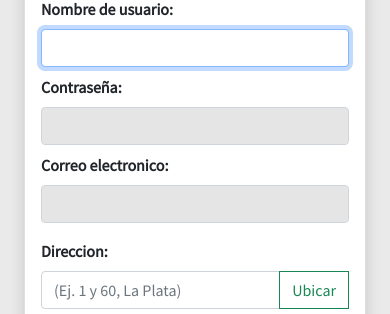
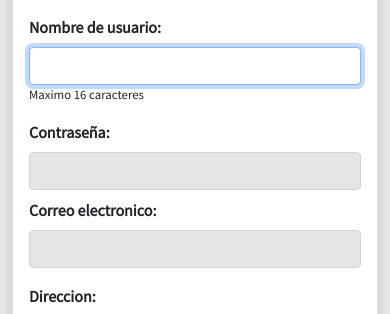
Before and after one commit to Nadzt/MascotasLP, a Node server app: page /registrarse in a window 390 px wide. Shown: the part 388-702 px from the top of the page. Run offline with Node 20, Linux system fonts and the light colour scheme; some libraries are stand-ins or nearby versions.

Commit message:
various fixes

```diff
--- a/public/javascripts/mapIndex.js
+++ b/public/javascripts/mapIndex.js
@@ -14,7 +14,7 @@ if(userLat){
 function initMap() {
     map = new google.maps.Map(document.getElementById("map-index"), {
         center: mapCenter,
-        zoom: 14,
+        zoom: 16,
         mapId: `e952df45373f5c93`,
         scrollwheel: true,
         disableDoubleClickZoom: true,
--- a/public/javascripts/mapIndexFound.js
+++ b/public/javascripts/mapIndexFound.js
@@ -14,7 +14,7 @@ if(userLat){
 function initMap() {
     map = new google.maps.Map(document.getElementById("map-index"), {
         center: mapCenter,
-        zoom: 14,
+        zoom: 16,
         mapId: `e952df45373f5c93`,
         scrollwheel: true,
         disableDoubleClickZoom: true,
--- a/public/stylesheets/register.css
+++ b/public/stylesheets/register.css
@@ -1,5 +1,6 @@
 .div-register {
     font-weight: 600;
+    width: 45%;
 }
 
 .input-register {
@@ -13,3 +14,25 @@
 #geometry {
     display: none;
 }
+
+@media(max-width:991px){
+    .div-register {
+        width: 65%;
+    }
+}
+
+@media(max-width:767px){
+    .div-register {
+        width: 85%;
+    }
+}
+
+@media(max-width:575px){
+    .div-register {
+        width: 100%;
+    }
+
+    .container {
+        padding: 0px;
+    }
+}
--- a/public/stylesheets/showPage.css
+++ b/public/stylesheets/showPage.css
@@ -176,6 +176,12 @@
     }
 }
 
+@media (min-width:992px) {
+    #sendCommentButton  {
+        display: none;
+    }
+}
+
 @media (max-width:768px) {
     .avatar {
         height: 40px;
--- a/routes/misc.js
+++ b/routes/misc.js
@@ -8,4 +8,7 @@ router.get("/terminos", miscController.terminos);
 // Politica de privacidad
 router.get("/privacidad", miscController.politica);
 
+// Pagina de contacto
+router.get("/contacto", miscController.contact);
+
 module.exports = router;
--- a/views/found/show.ejs
+++ b/views/found/show.ejs
@@ -136,6 +136,9 @@
                     <div class="col-10 col-sm-11 col-md-9 offset-md-1 col-lg-10 offset-lg-1 col-xl-11 offset-xl-0">
                         <textarea class="form-control comment-body autosize mdTextArea" name="body" id="body" cols="30" rows="1" placeholder="Escribe un comentario..." required></textarea>
                         <div class="invalid-feedback">No se pueden enviar comentarios vacios</div>
+                        <div style="display: flex; size: 100%;">
+                            <button class="btn btn-secondary mt-1 ms-auto" style="border-radius: 10px; font-size: .75rem;" id="sendCommentButton">Enviar <i class="fas fa-arrow-right"></i></button>
+                        </div>
                     </div>
                 </div>
             </form>
--- a/views/layouts/partials/navbar.ejs
+++ b/views/layouts/partials/navbar.ejs
@@ -8,9 +8,15 @@
         <div class="navbar-collapse collapse" id="navbarCollapseContent">
             <div class="navbar-nav">
                 <a class="nav-link" href="/">Home</a>
-                <a class="nav-link" id="link1" href="/mascotas">Mascotas Perdidas</a>
-                <a class="nav-link" id="link2" href="/encontradas">Mascotas Encontradas</a>
+                <a class="nav-link" id="link1" href="/mascotas">Perdidas</a>
+                <a class="nav-link" id="link2" href="/encontradas">Encontradas</a>
                 <a class="nav-link" id="link3" href="/nueva">Crear Publicacion</a>
+                <li class="nav-item dropdown">
+                    <a class="nav-link dropdown-toggle" href="#" id="navbarDropdown" role="button" data-bs-toggle="dropdown" aria-expanded="false">Otros</a>
+                    <ul class="dropdown-menu navbar-style" aria-labelledby="navbarDropdown">
+                      <li><a class="nav-link" href="/contacto">Contacto</a></li>
+                    </ul>
+                </li>
             </div>
             <div class="navbar-nav ms-auto">
                 <% if(!currentUser) {%>
--- a/views/pets/show.ejs
+++ b/views/pets/show.ejs
@@ -135,6 +135,9 @@
                     <div class="col-10 col-sm-11 col-md-9 offset-md-1 col-lg-10 offset-lg-1 col-xl-11 offset-xl-0">
                         <textarea class="form-control comment-body autosize" name="body" id="body" cols="30" rows="1" placeholder="Escribe un comentario..." required></textarea>
                         <div class="invalid-feedback">No se pueden enviar comentarios vacios</div>
+                        <div style="display: flex; size: 100%;">
+                            <button class="btn btn-secondary mt-1 ms-auto" style="border-radius: 10px; font-size: .75rem;" id="sendCommentButton">Enviar <i class="fas fa-arrow-right"></i></button>
+                        </div>
                     </div>
                 </div>
             </form>
--- a/views/users/register.ejs
+++ b/views/users/register.ejs
@@ -13,12 +13,15 @@
 
                         <div class="mb-2">
                             <label class="form-label" for="username">Nombre de usuario:</label>
-                            <input class="form-control input-register" type="text" name="username" id="username" required autofocus>
+                            <input class="form-control input-register" type="text" name="username" id="username" maxlength="16" minlength="3" pattern="([^\s][A-z0-9À-ž\s]+[^\s])" required autofocus>
+                            <p style="font-size: .8rem; font-weight: 100;">Maximo 16 caracteres</p>
+                            <div class="invalid-feedback" style="font-weight: 100;">Nombre de usuario no valido</div>
                         </div>
 
                         <div class="mb-2">
                             <label class="form-label" for="password">Contraseña:</label>
-                            <input class="form-control input-register" type="password" name="password" id="password" required>
+                            <input class="form-control input-register" type="password" name="password" id="password" required minlength="5">
+                            <div class="invalid-feedback" style="font-weight: 100;">La contraseña debe tener 5 o mas caracteres</div>
                         </div>
 
                         <div class="mb-3">
@@ -36,7 +39,7 @@
                         <div>
                             <input class="form-control mb-3" type="text" name="geometry" id="geometry" required>
                             <div class="valid-feedback"></div>
-                            <div class="invalid-feedback">La direccion ingresada no pudo ubicarse en el mapa, si la aplicacion no encuentra tu ubicacion proba con una cercana o haz dobleclick en el mapa para ubicar un marcador donde quieras!
+                            <div class="invalid-feedback">La direccion ingresada no pudo ubicarse en el mapa, si la aplicacion no encuentra tu ubicacion proba con una cercana o haz click en el mapa para ubicar un marcador donde quieras!
                             </div>
                         </div>
 
--- a/views/users/show.ejs
+++ b/views/users/show.ejs
@@ -10,7 +10,7 @@
 
     <div class="userData">
         <img src="<%= user.avatar %>" class="userAvatar">
-        <h1><%= user.username || user.facebookLogin.username %></h1>
+        <h3><%= user.username || user.facebookLogin.username %></h3>
         <h5>Redes Sociales:</h5>
         <div>
             <% if(user.facebook) { %>
```
Also changed, not shown: public/stylesheets/petsIndex.css (+10 -0 lines), routes/controllers/misc.js (+7 -2 lines), views/misc/contact.ejs (added, +9 -0 lines).
